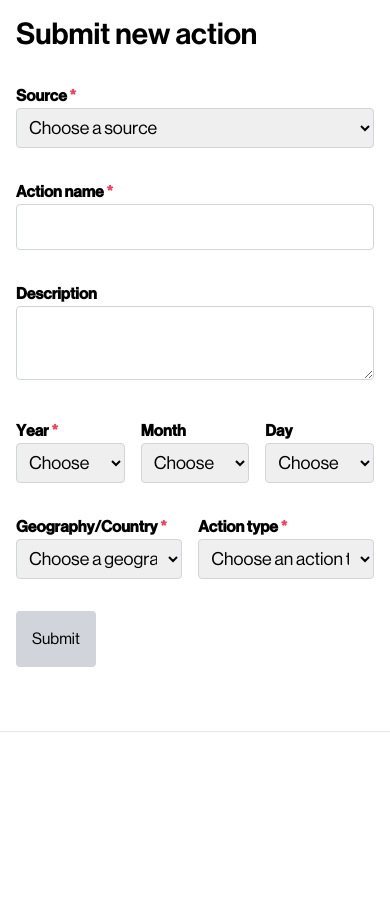
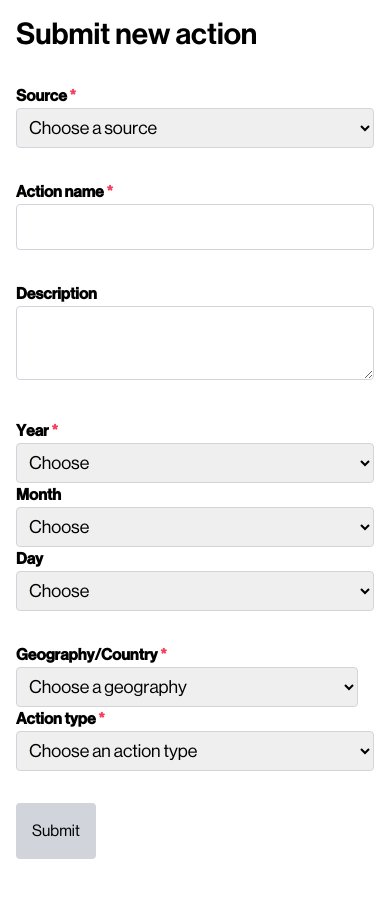
Before and after one commit to climatepolicyradar/navigator, a Next.js app in the folder frontend/: page / in a window 390 px wide. Shown: the top 898 px of the page. Before the commit the page ends 844 px from the top, so only its background shows below. Built offline with nearby package versions, Linux system fonts and the light colour scheme.

Commit message:
mobile view

```diff
--- a/frontend/src/components/forms/AddAction.tsx
+++ b/frontend/src/components/forms/AddAction.tsx
@@ -31,14 +31,6 @@ const AddAction = () => {
     const totalDays = daysInMonth(e.target.value, 2022);
     setDays(Array.from(Array(totalDays).keys()));
   };
-
-  // const postData = async (req: string, data): Promise<any> => {
-  //   return await axios.post(req).then((response) => {
-  //     return response.statusText == 'OK'
-  //       ? response.data
-  //       : Promise.reject(Error('Unsuccessful response'));
-  //   });
-  // };
 
   const submitForm = async (values, resetForm) => {
     if (values.month.length === 0) {
@@ -88,12 +80,12 @@ const AddAction = () => {
             <div className="form-row">
               <TextArea label="Description" name="description" type="text" />
             </div>
-            <div className="form-row flex items-start">
+            <div className="form-row md:flex items-start">
               <Field
                 as={Select}
                 label="Year"
                 name="year"
-                classes="w-1/3 mr-4"
+                classes="md:w-1/3 md:mr-4"
                 required
                 onChange={(e) => {
                   setFieldValue('year', e.target.value);
@@ -111,7 +103,7 @@ const AddAction = () => {
                 as={Select}
                 label="Month"
                 name="month"
-                classes="w-1/3 mr-4"
+                classes="md:w-1/3 md:mr-4"
                 onChange={(e) => {
                   setFieldValue('month', e.target.value);
                   handleDateChange(e);
@@ -124,7 +116,7 @@ const AddAction = () => {
                   </option>
                 ))}
               </Field>
-              <Field as={Select} label="Day" name="day" classes="w-1/3">
+              <Field as={Select} label="Day" name="day" classes="md:w-1/3">
                 <option>Choose</option>
                 {days.map((day, index) => (
                   <option key={index} value={day + 1}>
@@ -133,7 +125,7 @@ const AddAction = () => {
                 ))}
               </Field>
             </div>
-            <div className="form-row flex">
+            <div className="form-row md:flex">
               <Field
                 as={Select}
                 label="Geography/Country"
```
